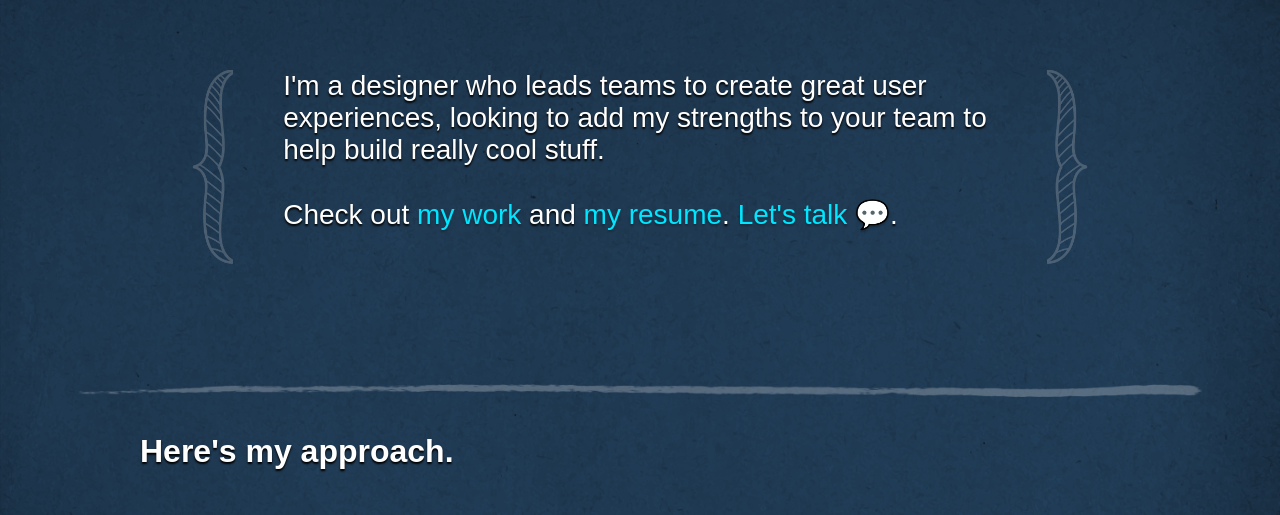
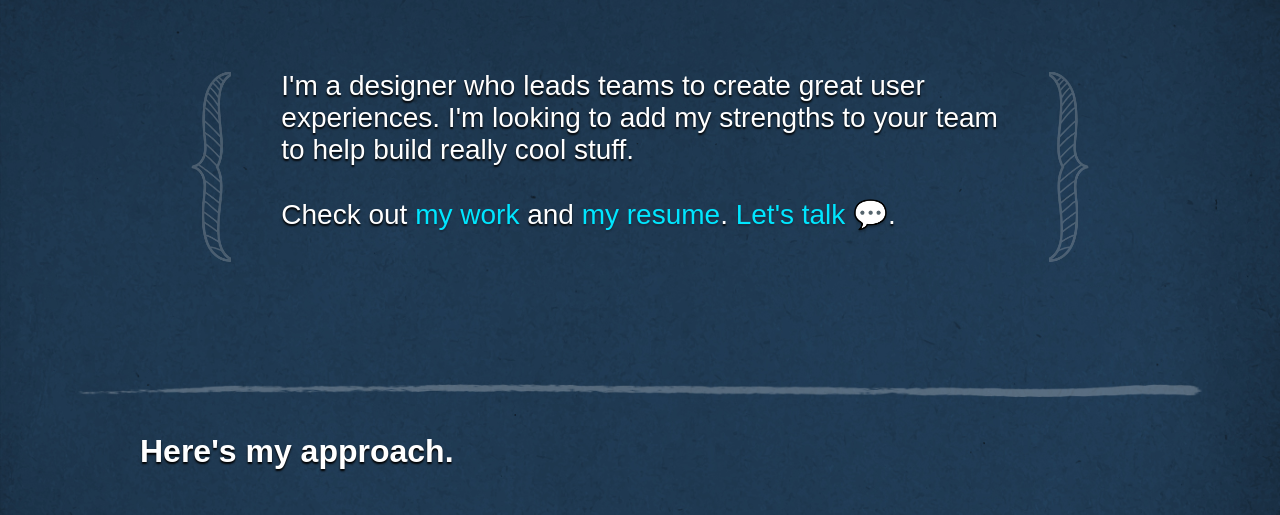
Before and after one commit to gildedrain/gildedrain.github.com, a plain HTML site: page index.html in a window 1280 px wide. Shown: the part 269-784 px from the top of the page. Drawn offline with Linux system fonts and the light colour scheme; a web font is replaced by a local one.

Commit message:
fixed wording

```diff
--- a/index.html
+++ b/index.html
@@ -22,7 +22,7 @@
 	<h1>I'm Steve.</h1>
 	<div class="intro flexrow">
 		<div class="div1"></div>
-		<p>I'm a designer who leads teams to create great user experiences, looking to add my strengths to your team to help build really cool stuff. <br /><br />
+		<p>I'm a designer who leads teams to create great user experiences. I'm looking to add my strengths to your team to help build really cool stuff. <br /><br />
 		Check out <a href="#mywork" class="scroll">my work</a> and <a href="#myresume" class="scroll">my resume</a>. <a href="mailto:steve@petrock.org" >Let's talk &#128172;</a>. </p>
 		<div class="div2"></div>
 		</div>
```
